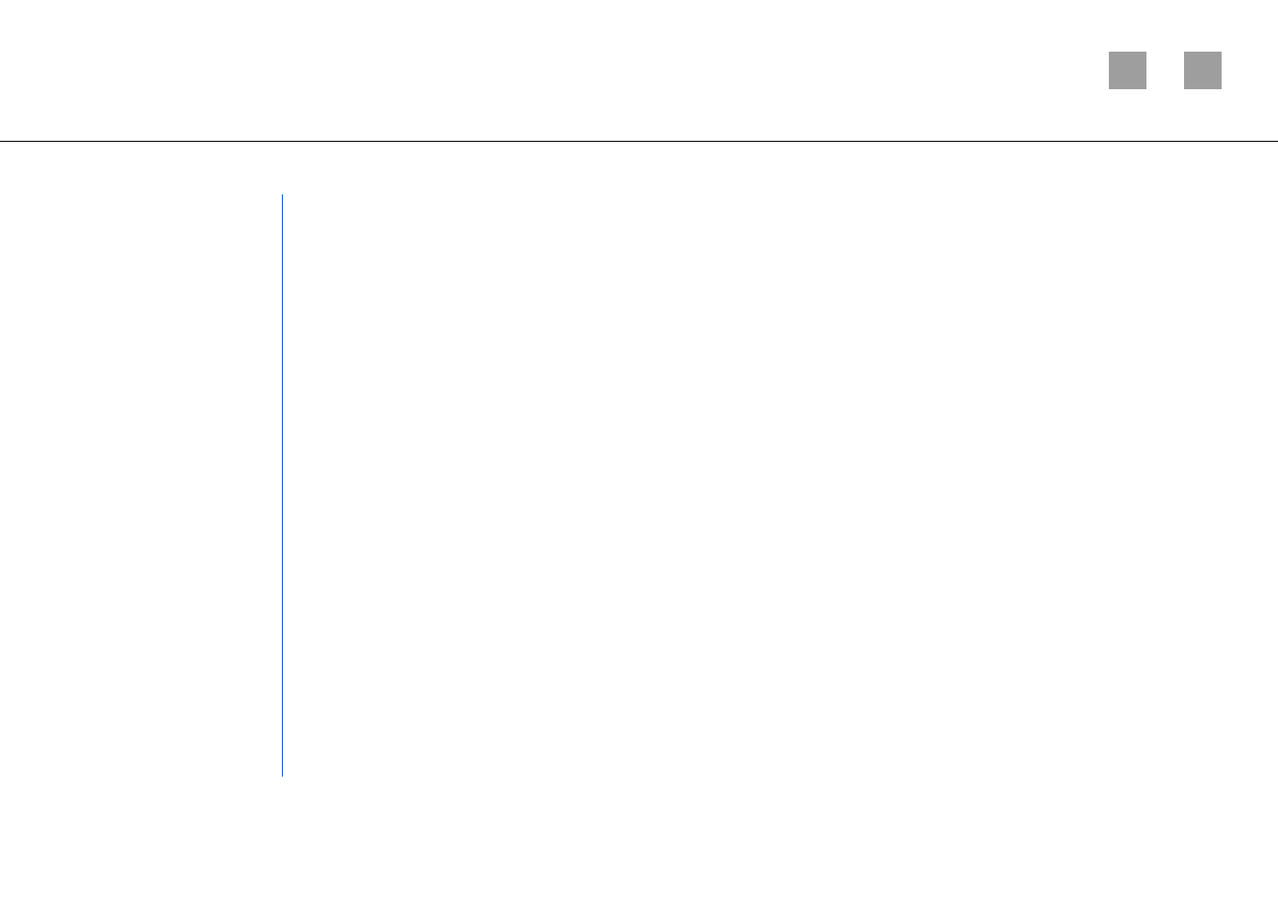
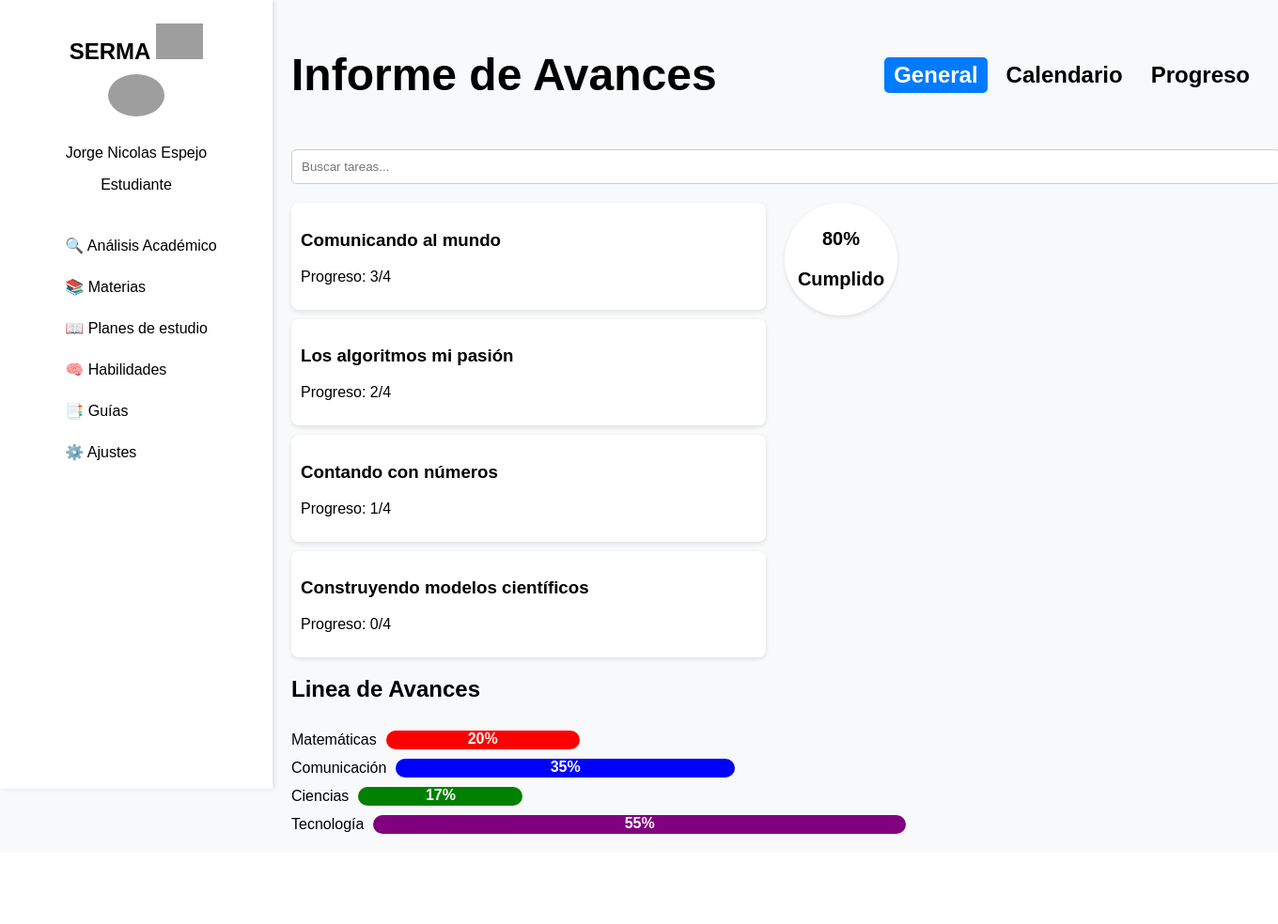
Before and after one commit to jhonnyer512/SGAA-MOCSAS, a PHP site: page /Home.html in a window 1360 px wide. Shown: the whole page at 94% size. After the commit the page ends 888 px from the top, so only its background shows below. Run offline with PHP 8.4, Linux system fonts and the light colour scheme; some libraries are stand-ins or nearby versions; grey boxes are pictures that could not be loaded.

Commit message:
1avance
1er avance grande

```diff
--- a/src/page/Pagina Prinsipal/Home.html
+++ b/src/page/Pagina Prinsipal/Home.html
@@ -1,24 +1,95 @@
 <!DOCTYPE html>
-<html lang="en">
+<html lang="es">
 <head>
     <meta charset="UTF-8">
     <meta name="viewport" content="width=device-width, initial-scale=1.0">
-    <link rel="stylesheet" href="Styles.css">
-    <link rel="stylesheet" href="normalize.css">
-
-    <title>Mocsas</title>
+    <title>Informe de Avances</title>
+    <link rel="stylesheet" href="styles.css">
 </head>
 <body>
-    <div class="Header">
-        <div class="Separator1"></div>
-        <h2 id="Op1">Avances</h2>
-        <h2 id="Op2">Guias</h2>
-        <h2 id="Op3">Planes</h2>
-        <img src="../../../public/image/analisis.png" id="Analisis_log">
-        <img src="../../../public/image/salir.png" id="Salir_log">
+    <div class="sidebar">
+        <div class="logo">
+            SERMA
+            <img src="\public\image\Logo de SERMA.jpg" >
+        </div>
+        <div class="user-info">
+            <img src="user.png" >
+            <p>Jorge Nicolas Espejo</p>
+            <span>Estudiante</span>
+        </div>
+        <nav>
+            <ul>
+                <li>🔍 Análisis Académico</li>
+                <li>📚 Materias</li>
+                <li>📖 Planes de estudio</li>
+                <li>🧠 Habilidades</li>
+                <li>📑 Guías</li>
+                <li>⚙️ Ajustes</li>
+            </ul>
+        </nav>
     </div>
-    <div class="Barra_L">
-        <div class="Separator2"></div>
+
+    <div class="main-content">
+        <header>
+            <h1>Informe de Avances</h1>
+            <div class="tabs">
+                <span class="active">General</span>
+                <span>Calendario</span>
+                <span>Progreso</span>
+            </div>
+        </header>
+
+        <div class="search-bar">
+            <input type="text" placeholder="Buscar tareas...">
+        </div>
+
+        <div class="dashboard">
+            <div class="habilidades">
+                <div class="habilidad">
+                    <h3>Comunicando al mundo</h3>
+                    <p>Progreso: 3/4</p>
+                </div>
+                <div class="habilidad">
+                    <h3>Los algoritmos mi pasión</h3>
+                    <p>Progreso: 2/4</p>
+                </div>
+                <div class="habilidad">
+                    <h3>Contando con números</h3>
+                    <p>Progreso: 1/4</p>
+                </div>
+                <div class="habilidad">
+                    <h3>Construyendo modelos científicos</h3>
+                    <p>Progreso: 0/4</p>
+                </div>
+            </div>
+
+            <div class="avance-total">
+                <div class="circle-progress">
+                    <p>80%</p>
+                    <p>Cumplido</p>
+                </div>
+            </div>
+        </div>
+
+        <div class="linea-avances">
+            <h2>Linea de Avances</h2>
+            <div class="avance-bar">
+                <span>Matemáticas</span>
+                <div class="bar" style="width: 20%; background-color: red;">20%</div>
+            </div>
+            <div class="avance-bar">
+                <span>Comunicación</span>
+                <div class="bar" style="width: 35%; background-color: blue;">35%</div>
+            </div>
+            <div class="avance-bar">
+                <span>Ciencias</span>
+                <div class="bar" style="width: 17%; background-color: green;">17%</div>
+            </div>
+            <div class="avance-bar">
+                <span>Tecnología</span>
+                <div class="bar" style="width: 55%; background-color: purple;">55%</div>
+            </div>
+        </div>
     </div>
 </body>
 </html>
--- a/src/page/Pagina Prinsipal/Styles.css
+++ b/src/page/Pagina Prinsipal/Styles.css
@@ -1,162 +1,156 @@
-@import "compass/css3";
-*{
+body {
+    font-family: Arial, sans-serif;
     margin: 0;
     padding: 0;
-}
-.Header{
-    background-color: white;
-    width: 100%; height: 150px;
-    position: relative;
-}
-.flexsearch--wrapper {
-	height: 400px;
-	width: 400px;
-	max-width: 100%;
-	overflow: hidden;
-	background: transparent;
-	margin: 0;
-	position: absolute;
-    top: 30px; left: 80px;
+    display: flex;
+    background-color: #f8f9fa;
 }
 
-.flexsearch--form {
-	overflow: hidden;
-	position: relative;
+.sidebar {
+    width: 250px;
+    background-color: #fff;
+    padding: 20px;
+    height: 100vh;
+    box-shadow: 2px 0 5px rgba(0, 0, 0, 0.1);
+    display: flex;
+    flex-direction: column;
+    align-items: center;
 }
 
-.flexsearch--input-wrapper {
-	padding: 0 66px 0 0;
-	overflow: hidden;
+.logo {
+    font-size: 24px;
+    font-weight: bold;
+    text-align: center;
+    margin-bottom: 10px;
 }
 
-.flexsearch--input {
+.logo img {
+    width: 50px;
+    margin-top: 5px;
+}
+
+.user-info {
+    text-align: center;
+    margin-bottom: 20px;
+}
+
+.user-info img {
+    width: 60px;
+    border-radius: 50%;
+    margin-bottom: 10px;
+}
+
+nav ul {
+    list-style: none;
+    padding: 0;
     width: 100%;
 }
 
-.flexsearch {
-    padding: 0 25px 0 200px;
+nav ul li {
+    padding: 10px;
+    margin: 5px 0;
+    cursor: pointer;
+    border-radius: 5px;
+    transition: background 0.3s;
+    text-align: left;
+    padding-left: 20px;
 }
 
-.flexsearch--input {
-    -webkit-box-sizing: content-box;
-	-moz-box-sizing: content-box;
-	box-sizing: content-box;
-    height: 60px;
-    padding: 0 46px 0 10px;
-	border-color: #888;
-    border-radius: 35px;
-    border-style: solid;
-	border-width: 5px;
-    margin-top: 15px;
-    color: #333;
-    font-family: 'Helvetica', sans-serif;
-	font-size: 26px;
+nav ul li:hover {
+    background-color: #e9ecef;
 }
 
-.flexsearch--submit {
-    position: absolute;
-	right: 0;
-	top: 0;
-	display: block;
-	width: 60px;
-	height: 60px;
-    padding: 0;
-    border: none;
-	margin-top: 20px;
-    margin-right: 5px;
-	background: transparent;
-    color: #888;
-    font-family: 'Helvetica', sans-serif;
-    font-size: 40px;
-    line-height: 60px;
+.main-content {
+    flex-grow: 1;
+    padding: 20px;
 }
 
-.flexsearch--input:focus {
-    outline: none;
-    border-color: #333;
+header {
+    font-size: 24px;
+    font-weight: bold;
+    margin-bottom: 20px;
+    display: flex;
+    justify-content: space-between;
+    align-items: center;
 }
 
-.flexsearch--input:focus.flexsearch--submit {
-    color: #333;
+.tabs {
+    display: flex;
+    gap: 10px;
 }
 
-.flexsearch--submit:hover {
-    color: #333;
+.tabs span {
     cursor: pointer;
+    padding: 5px 10px;
+    border-radius: 5px;
 }
 
-::-webkit-input-placeholder {
-	color: #888;
+.tabs .active {
+    background: #007bff;
+    color: white;
 }
 
-input:-moz-placeholder {
-    color: #888
+.search-bar input {
+    width: 100%;
+    padding: 10px;
+    margin-bottom: 20px;
+    border: 1px solid #ccc;
+    border-radius: 5px;
 }
-#Serma_log{
-    position: absolute;
-    width: 100px; height: 100px;
-    top: 25px; left:50px ;
+
+.dashboard {
+    display: grid;
+    grid-template-columns: 1fr 1fr;
+    gap: 20px;
 }
-#Tituo1{
-    position: absolute;
-    font-family: 'Franklin Gothic Medium', 'Arial Narrow', Arial, sans-serif;
-    font-size: 15px;
-    color: black;
-    width: 300px; height: 200px;
-    top: 65px; left:150px ;
+
+.habilidades {
+    display: flex;
+    flex-direction: column;
+    gap: 10px;
 }
-.Separator1{
-    background-color:black;
-    width: 100%; height: 1px;
-    position: absolute;
-    top: 150px; left: 0px;
+
+.habilidad {
+    padding: 10px;
+    background: #fff;
+    border-radius: 8px;
+    box-shadow: 0 2px 5px rgba(0, 0, 0, 0.1);
 }
-#Op1{
-    position: absolute;
-    font-family: 'Courier New', Courier, monospace;
-    font-weight: lighter;
+
+.avance-total {
+    display: flex;
+    justify-content: center;
+    align-items: center;
+    background: #fff;
+    border-radius: 50%;
+    width: 120px;
+    height: 120px;
+    box-shadow: 0 2px 5px rgba(0, 0, 0, 0.1);
+    text-align: center;
+}
+
+.circle-progress p {
+    text-align: center;
     font-size: 20px;
-    font-style: normal;
+    font-weight: bold;
+}
+
+.linea-avances {
+    display: flex;
+    flex-direction: column;
+    gap: 10px;
+}
+
+.avance-bar {
+    display: flex;
+    align-items: center;
+}
+
+.avance-bar .bar {
+    height: 20px;
+    border-radius: 10px;
+    text-align: center;
     color: white;
-    width: 300px;height: 200px;
-    top: 65px; left:880px ;
+    font-weight: bold;
+    margin-left: 10px;
 }
-#Op2{
-    position: absolute;
-    font-family: 'Courier New', Courier, monospace;
-    font-weight: lighter;
-    font-size: 20px;
-    color: white;
-    width: 300px; height: 200px;
-    top: 65px; left:980px ;
-}
-#Op3{
-    position: absolute;
-    font-family: 'Courier New', Courier, monospace;
-    font-weight: lighter;
-    font-size: 20px;
-    color: white;
-    width: 300px; height: 200px;
-    top: 65px; left:1060px ;
-}
-#Analisis_log{
-    position: absolute;
-    width: 40px; height: 40px;
-    top: 55px; left:1180px ;
-}
-#Salir_log{
-    position: absolute;
-    width: 40px; height: 40px;
-    top: 55px; left:1260px ;
-}
-.Barra_L{
-    width: 25%; height: 100%;
-    position: absolute;
-    top: 23%;
-}
-.Separator2{
-    background-color: #0F55DB;
-    width: 1px; height: 620px;
-    position: absolute;
-    top: 23px; left: 300px;
-}
```
